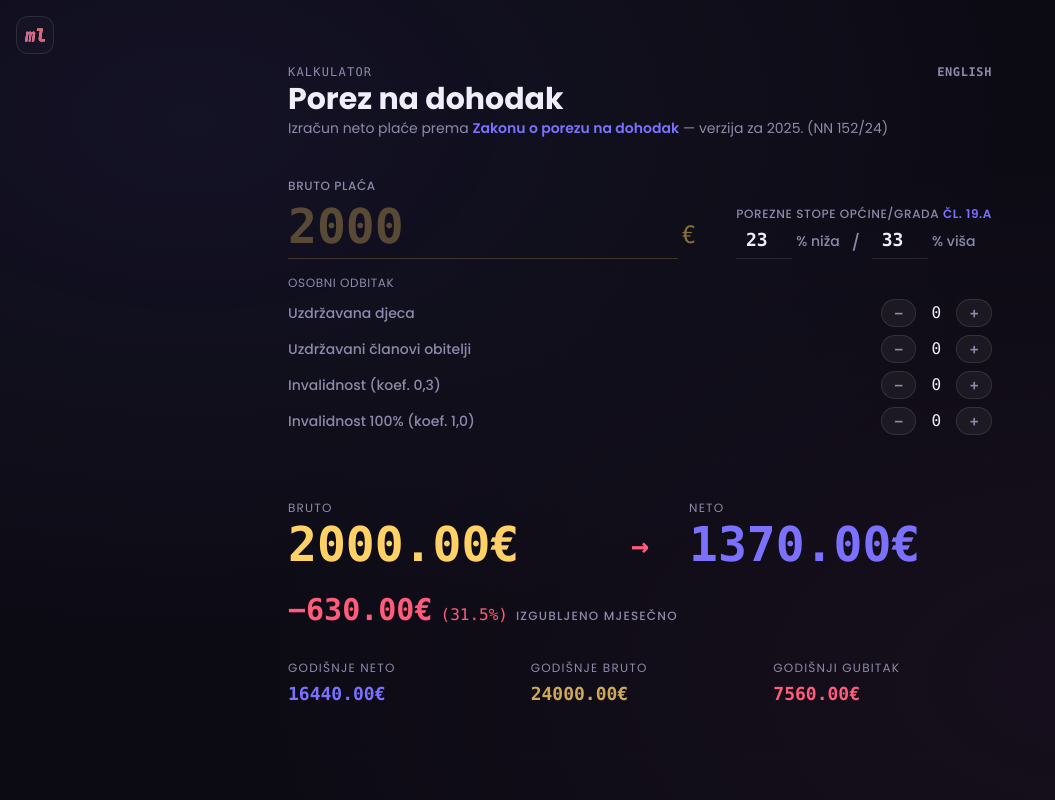
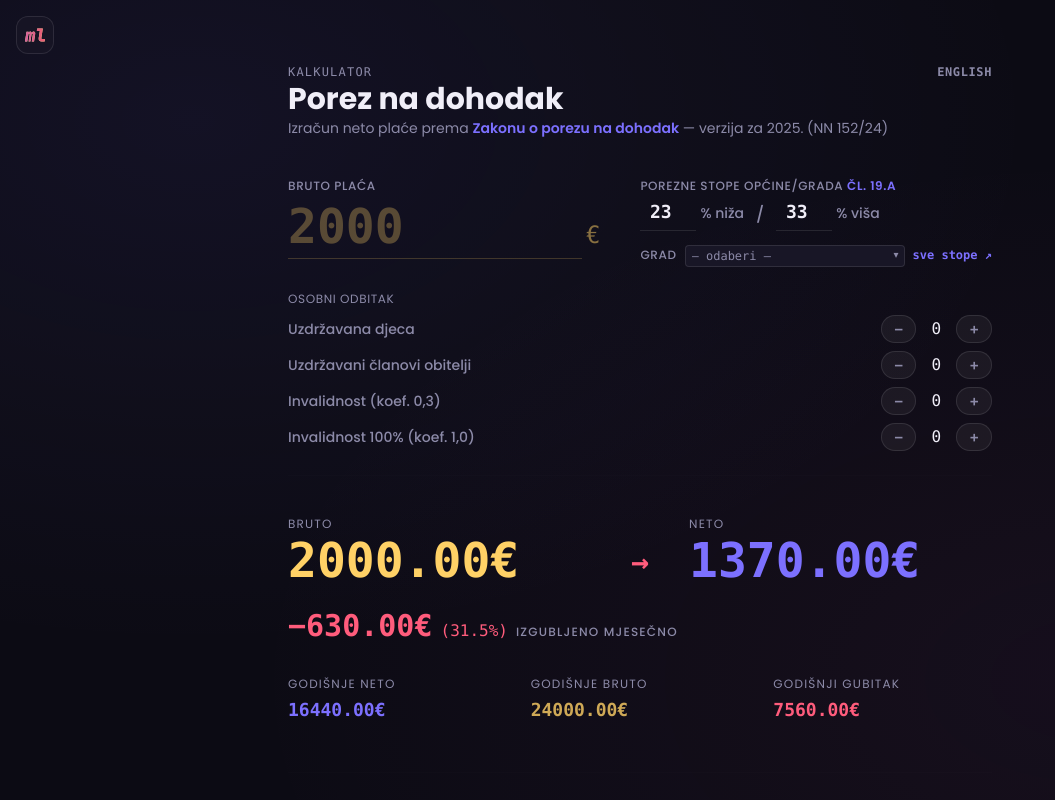
Before and after one commit to MarinoLinic/linic.net, a React (Vite) app: page /salary/hr in a window 1280 px wide. Shown: the top 800 px of the page, without its empty margins (0-1055 px from the left). Built offline with nearby package versions, Linux system fonts and the light colour scheme.

Commit message:
Improvements

```diff
--- a/src/assets/cv/hr.ts
+++ b/src/assets/cv/hr.ts
@@ -43,7 +43,7 @@ export const experience = [
 			general: 'Vodio sam i glumio u igrama za djecu i odrasle kroz 10 različitih scenarija. Uz to sam obavljao administrativne poslove. Imao sam ispunjen raspored i stekao dobru radnu etiku.',
 		},
 		included: false,
-		tags: 'developer,nontech,frontend,backend',
+		tags: 'nontech,frontend,backend',
 	},
 	{
 		title:    'Pauza u karijeri',
--- a/src/i18n/salary.ts
+++ b/src/i18n/salary.ts
@@ -57,6 +57,9 @@ export interface SalaryTranslations {
 	chartTax: string
 	langSwitch: string
 	langSwitchPath: string
+	cityPresetsLabel: string
+	cityPresetsPlaceholder: string
+	cityPresetsSource: string
 }
 
 const hr: SalaryTranslations = {
@@ -116,6 +119,9 @@ const hr: SalaryTranslations = {
 	chartTax: 'porez',
 	langSwitch: 'English',
 	langSwitchPath: '/salary/en',
+	cityPresetsLabel: 'Grad',
+	cityPresetsPlaceholder: '— odaberi —',
+	cityPresetsSource: 'sve stope',
 }
 
 const en: SalaryTranslations = {
@@ -175,6 +181,9 @@ const en: SalaryTranslations = {
 	chartTax: 'tax',
 	langSwitch: 'Hrvatski',
 	langSwitchPath: '/salary/hr',
+	cityPresetsLabel: 'City',
+	cityPresetsPlaceholder: '— select —',
+	cityPresetsSource: 'all rates',
 }
 
 export const salaryTranslations: Record<SalaryLang, SalaryTranslations> = { hr, en }
--- a/src/pages/SalaryCalculator.tsx
+++ b/src/pages/SalaryCalculator.tsx
@@ -35,6 +35,21 @@ function djeceKoef(n: number): number {
 	return parseFloat(total.toFixed(1))
 }
 
+const CITY_PRESETS = [
+	{ name: 'Zagreb',         lower: 23.0, higher: 33.0 },
+	{ name: 'Split',          lower: 21.5, higher: 32.0 },
+	{ name: 'Rijeka',         lower: 20.0, higher: 25.0 },
+	{ name: 'Osijek',         lower: 20.0, higher: 30.0 },
+	{ name: 'Zadar',          lower: 20.0, higher: 30.0 },
+	{ name: 'Slavonski Brod', lower: 20.0, higher: 30.0 },
+	{ name: 'Pula',           lower: 22.0, higher: 32.0 },
+	{ name: 'Karlovac',       lower: 19.0, higher: 29.0 },
+	{ name: 'Varaždin',       lower: 21.0, higher: 32.0 },
+	{ name: 'Šibenik',        lower: 20.0, higher: 30.0 },
+	{ name: 'Sisak',          lower: 21.6, higher: 31.6 },
+	{ name: 'Velika Gorica',  lower: 20.0, higher: 30.0 },
+]
+
 const Stepper = ({ label, value, onChange, min = 0 }: { label: string; value: number; onChange: (v: number) => void; min?: number }) => (
 	<div className="flex items-center justify-between">
 		<span className="text-muted text-sm">{label}</span>
@@ -65,6 +80,7 @@ const SalaryCalculator = () => {
 		const saved = localStorage.getItem('salaryTaxVisaStopa')
 		return saved ? parseFloat(saved) : 33
 	})
+	const [selectedCity, setSelectedCity] = useState<string | null>(() => localStorage.getItem('salaryTaxCity'))
 	const [djeca, setDjeca] = useState(0)
 	const [clanovi, setClanovi] = useState(0)
 	const [invalidnost, setInvalidnost] = useState(0)
@@ -77,6 +93,17 @@ const SalaryCalculator = () => {
 	useEffect(() => {
 		localStorage.setItem('salaryTaxVisaStopa', visaStopa.toString())
 	}, [visaStopa])
+
+	useEffect(() => {
+		if (selectedCity) localStorage.setItem('salaryTaxCity', selectedCity)
+		else localStorage.removeItem('salaryTaxCity')
+	}, [selectedCity])
+
+	const handleNizaStopa = (v: number) => { setNizaStopa(v); setSelectedCity(null) }
+	const handleVisaStopa = (v: number) => { setVisaStopa(v); setSelectedCity(null) }
+	const applyCity = (city: typeof CITY_PRESETS[0]) => {
+		setNizaStopa(city.lower); setVisaStopa(city.higher); setSelectedCity(city.name)
+	}
 
 	const koeficijent = parseFloat((djeceKoef(djeca) + clanovi * 0.5 + invalidnost * 0.3 + invalidnost100 * 1.0).toFixed(1))
 	const nizaStopaDecimal = nizaStopa / 100
@@ -131,7 +158,7 @@ const SalaryCalculator = () => {
 				<p className="text-muted text-sm mt-1" dangerouslySetInnerHTML={{ __html: t.pageSubtitle('https://www.zakon.hr/z/85/Zakon-o-porezu-na-dohodak') }} />
 			</div>
 
-			<div className="grid grid-cols-1 md:grid-cols-[1fr_auto] gap-6 md:gap-10 md:items-end mb-4">
+			<div className="grid grid-cols-1 md:grid-cols-[1fr_auto] gap-6 md:gap-10 md:items-start mb-6">
 				<div>
 					<label className="text-xs text-muted uppercase tracking-wider block mb-1">{t.grossSalary}</label>
 					<div className="flex items-baseline gap-1">
@@ -148,12 +175,12 @@ const SalaryCalculator = () => {
 						{t.taxRatesLabel}{' '}
 						<a href="https://www.zakon.hr/z/85/Zakon-o-porezu-na-dohodak">{t.taxRatesArticle}</a>
 					</label>
-					<div className="flex items-center gap-2 sm:gap-3">
+					<div className="flex items-center gap-2 sm:gap-3 mb-3">
 						<div className="flex items-baseline gap-1">
 							<input
 								className="bg-transparent text-text font-semibold outline-none w-14 border-b border-white/10 pb-1 text-lg font-mono text-center"
 								type="number" value={nizaStopa} min={15} max={23} step={0.5}
-								onChange={(e) => setNizaStopa(parseFloat(e.target.value) || 0)}
+								onChange={(e) => handleNizaStopa(parseFloat(e.target.value) || 0)}
 							/>
 							<span className="text-muted text-xs sm:text-sm">{t.lowerPct}</span>
 						</div>
@@ -162,10 +189,41 @@ const SalaryCalculator = () => {
 							<input
 								className="bg-transparent text-text font-semibold outline-none w-14 border-b border-white/10 pb-1 text-lg font-mono text-center"
 								type="number" value={visaStopa} min={25} max={33} step={0.5}
-								onChange={(e) => setVisaStopa(parseFloat(e.target.value) || 0)}
+								onChange={(e) => handleVisaStopa(parseFloat(e.target.value) || 0)}
 							/>
 							<span className="text-muted text-xs sm:text-sm">{t.higherPct}</span>
 						</div>
+					</div>
+					<div className="flex items-center gap-2">
+						<label className="text-xs text-muted uppercase tracking-wider shrink-0">{t.cityPresetsLabel}</label>
+						<div className="relative">
+							<select
+								className="bg-surface border border-white/10 rounded text-xs font-mono text-muted outline-none py-0.5 pl-1.5 pr-6 appearance-none cursor-pointer hover:border-white/20 transition-colors"
+								style={{ colorScheme: 'dark' }}
+								value={selectedCity ?? ''}
+								onChange={(e) => {
+									const val = e.target.value
+									if (!val) setSelectedCity(null)
+									else applyCity(CITY_PRESETS.find(c => c.name === val)!)
+								}}
+							>
+								<option value="" style={{ background: '#181626' }}>{t.cityPresetsPlaceholder}</option>
+								{CITY_PRESETS.map(city => (
+									<option key={city.name} value={city.name} style={{ background: '#181626' }}>
+										{city.name} — {city.lower}% / {city.higher}%
+									</option>
+								))}
+							</select>
+							<span className="absolute right-1.5 top-1/2 -translate-y-1/2 text-muted text-[10px] pointer-events-none">▾</span>
+						</div>
+						<a
+							href="https://www.rrif.hr/stope_poreza_na_dohodak_za_isplate_od_1_sijecnja_2-13-strucnainformacija/"
+							target="_blank"
+							rel="noopener noreferrer"
+							className="text-xs font-mono shrink-0"
+						>
+							{t.cityPresetsSource} ↗
+						</a>
 					</div>
 				</div>
 			</div>
```
